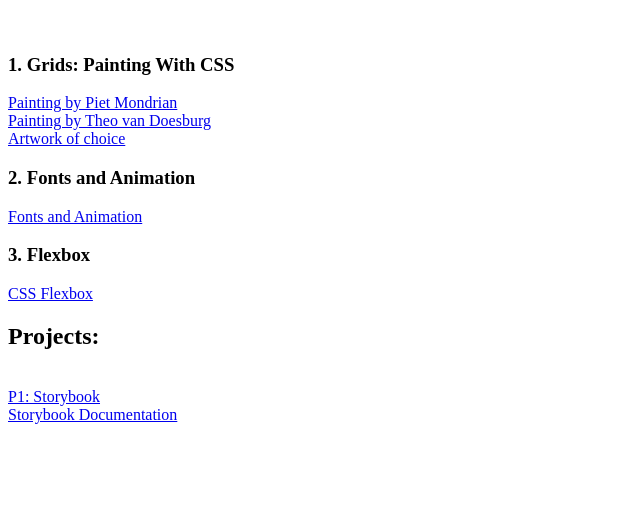
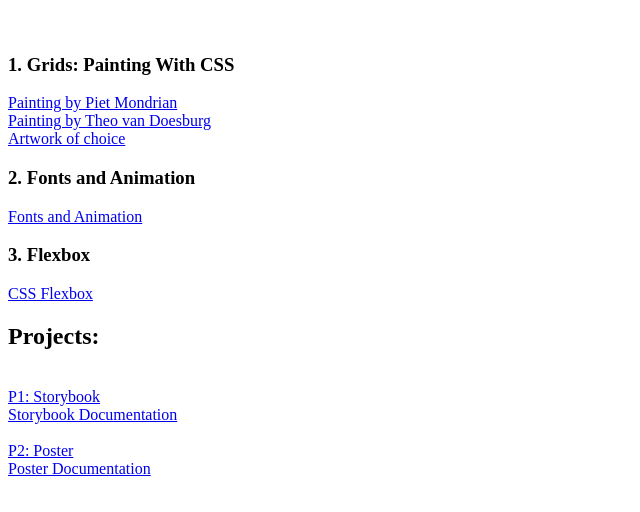
Before and after one commit to asrivastavaocadu/imw-fall-2023, a plain HTML site: page index.html in a window 1280 px wide. Shown: the part 110-622 px from the top of the page, without its empty margins (0-640 px from the left). Drawn offline with Linux system fonts and the light colour scheme.

Commit message:
Adding p2:poster links to index

```diff
--- a/index.html
+++ b/index.html
@@ -20,7 +20,9 @@
 
   <h2> Projects:</h2><br>
   <a href="storybook.html" target="_blank">P1: Storybook</a><br>
-  <a href="documentation.html" target="_blank">Storybook Documentation</a>
+  <a href="documentation.html" target="_blank">Storybook Documentation</a><br><br>
+  <a href="poster/poster.html" target="_blank">P2: Poster</a><br>
+  <a href="poster/poster-process.html" target="_blank">Poster Documentation</a><br>
 </body>
 
 </html>
```
